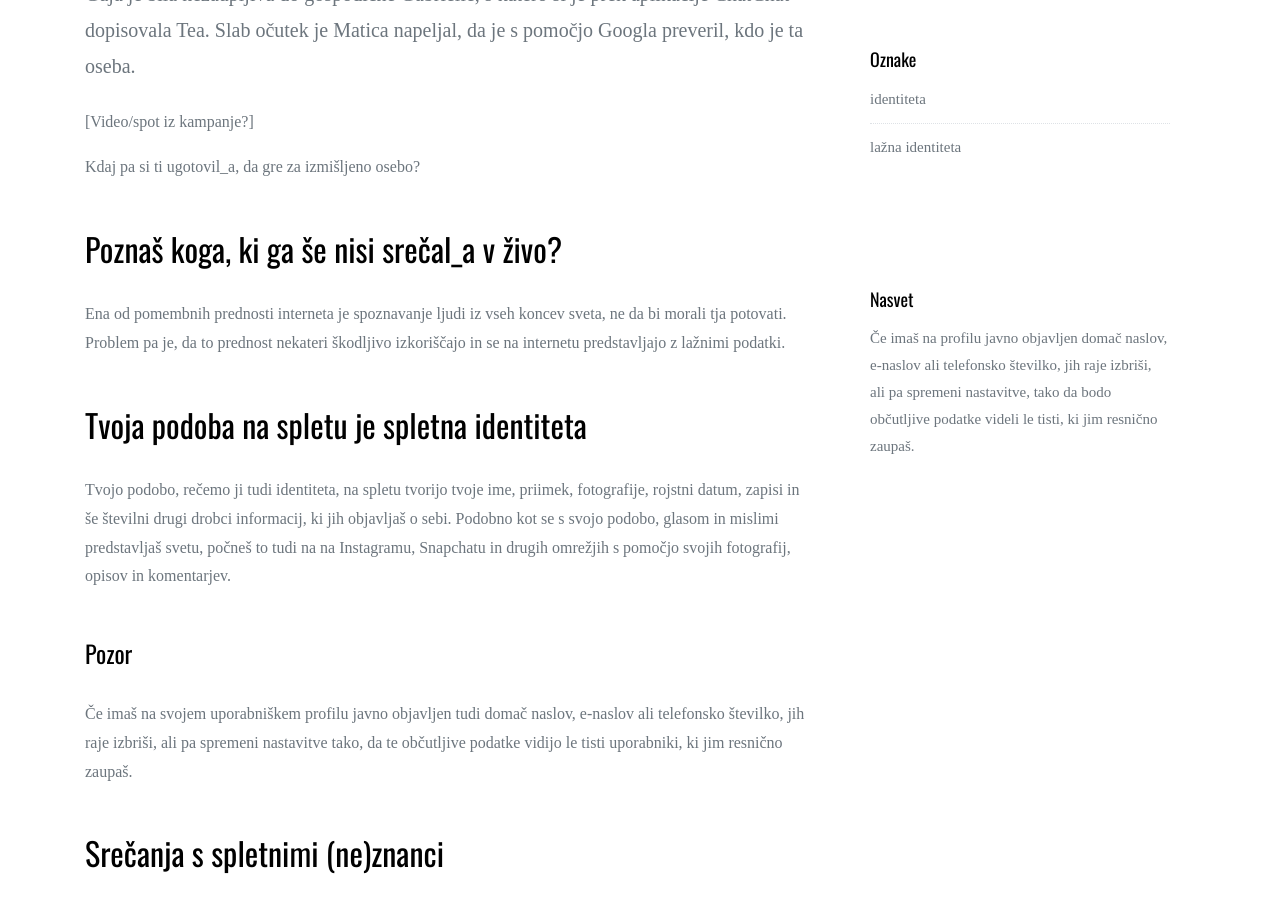
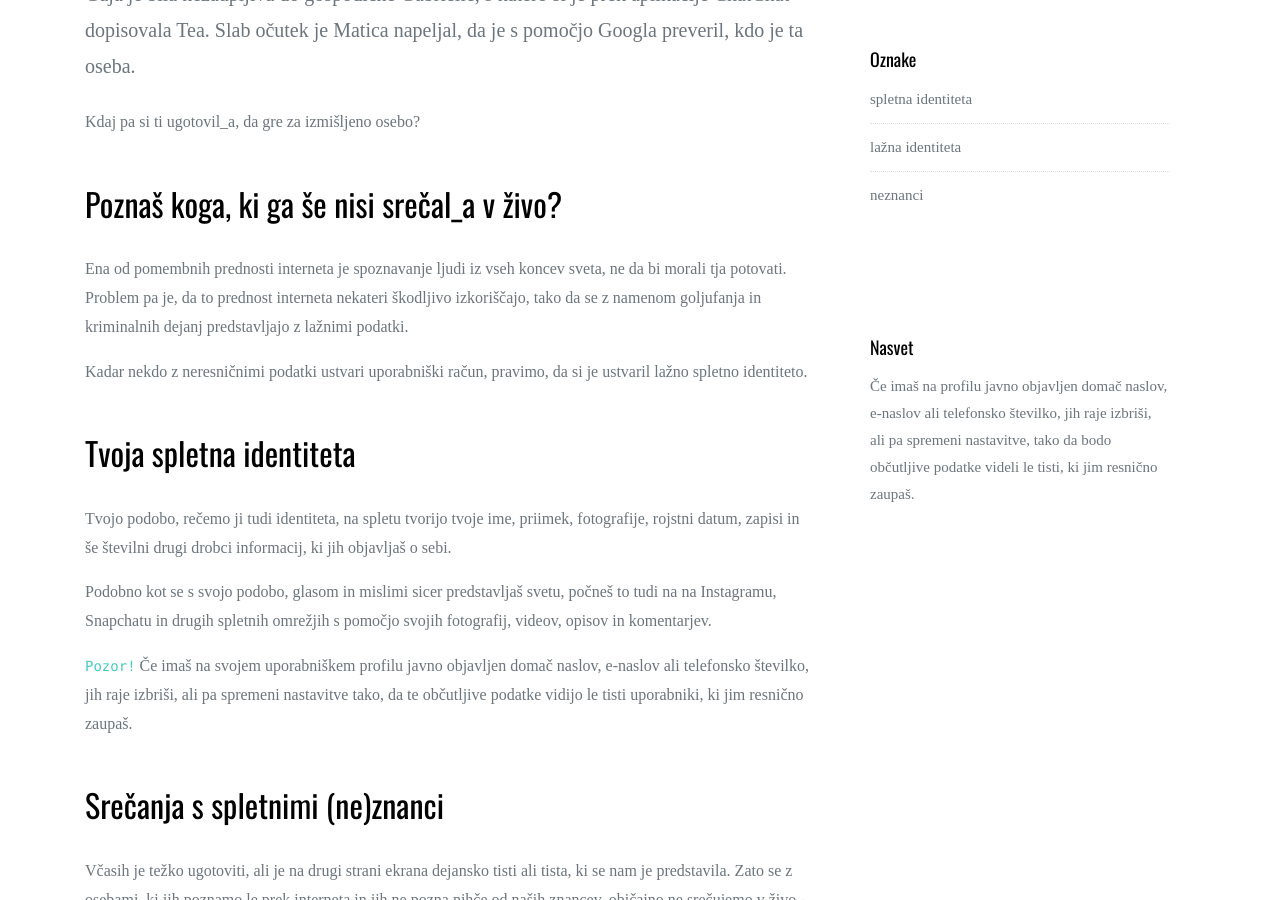
Before and after one commit to codeweeksi/gajin-svet, a Jekyll site: the page built from _posts/2018-07-04-cetrta-lekcija.md, in a window 1280 px wide and 900 px high, scrolled down 686 px. Built offline with Jekyll 4.4.1, drawn with Linux system fonts in a browser that asks for light colours; some web fonts are replaced; comment, search, counter and statistics services are not loaded; some of the changed text lies outside the part shown.

Commit message:
edited text

```diff
--- a/_posts/2018-07-04-cetrta-lekcija.md
+++ b/_posts/2018-07-04-cetrta-lekcija.md
@@ -4,29 +4,31 @@ title:  "4. Zakaj je Gaja podvomila v gospodično Gabriello?"
 permalink: /vadnica/lekcije/zakaj-je-gaja-podvomila-v-gospodicno-gabriello/
 image: assets/images/zaslon-agencija-reality.jpg
 date:   2018-07-04 19:00:02 +0200
-tags: [identiteta, lažna identiteta]
+tags: [spletna identiteta, lažna identiteta, neznanci]
 excerpt: Gaja je bila nezaupljiva do gospodične Gabrielle, s katero si je prek aplikacije ChatChat dopisovala Tea. Slab očutek je Matica napeljal, da je s pomočjo Googla preveril, kdo je ta oseba.
 special_tip: Če imaš na profilu javno objavljen domač naslov, e-naslov ali telefonsko številko, jih raje izbriši, ali pa spremeni nastavitve, tako da bodo občutljive podatke videli le tisti, ki jim resnično zaupaš.
 ---
-[Video/spot iz kampanje?]
 
 Kdaj pa si ti ugotovil_a, da gre za izmišljeno osebo?
 
 ## Poznaš koga, ki ga še nisi srečal_a v živo?
-Ena od pomembnih prednosti interneta je spoznavanje ljudi iz vseh koncev sveta, ne da bi morali tja potovati. Problem pa je, da to prednost nekateri škodljivo izkoriščajo in se na internetu predstavljajo z lažnimi podatki.
+Ena od pomembnih prednosti interneta je spoznavanje ljudi iz vseh koncev sveta, ne da bi morali tja potovati. Problem pa je, da to prednost interneta nekateri škodljivo izkoriščajo, tako da se z namenom goljufanja in kriminalnih dejanj predstavljajo z lažnimi podatki.
 
-## Tvoja podoba na spletu je spletna identiteta
-Tvojo podobo, rečemo ji tudi identiteta, na spletu tvorijo tvoje ime, priimek, fotografije, rojstni datum, zapisi in še številni drugi drobci informacij, ki jih objavljaš o sebi. Podobno kot se s svojo podobo, glasom in mislimi predstavljaš svetu, počneš to tudi na na Instagramu, Snapchatu in drugih omrežjih s pomočjo svojih fotografij, opisov in komentarjev.
+Kadar nekdo z neresničnimi podatki ustvari uporabniški račun, pravimo, da si je ustvaril lažno spletno identiteto.
 
-#### Pozor
-Če imaš na svojem uporabniškem profilu javno objavljen tudi domač naslov, e-naslov ali telefonsko številko, jih raje izbriši, ali pa spremeni nastavitve tako, da te občutljive podatke vidijo le tisti uporabniki, ki jim resnično zaupaš.
+## Tvoja spletna identiteta
+Tvojo podobo, rečemo ji tudi identiteta, na spletu tvorijo tvoje ime, priimek, fotografije, rojstni datum, zapisi in še številni drugi drobci informacij, ki jih objavljaš o sebi.
+
+Podobno kot se s svojo podobo, glasom in mislimi sicer predstavljaš svetu, počneš to tudi na na Instagramu, Snapchatu in drugih spletnih omrežjih s pomočjo svojih fotografij, videov, opisov in komentarjev.
+
+`Pozor!` Če imaš na svojem uporabniškem profilu javno objavljen domač naslov, e-naslov ali telefonsko številko, jih raje izbriši, ali pa spremeni nastavitve tako, da te občutljive podatke vidijo le tisti uporabniki, ki jim resnično zaupaš.
 
 ## Srečanja s spletnimi (ne)znanci
-Včasih je težko ugotoviti, ali je na drugi strani ekrana dejansko tista oseba, ki se nam predstavlja. Zato se z osebami, ki jih poznamo le prek svetovnega spleta in jih ne pozna nihče od naših znancev, običajno ne srečujemo v živo - ne glede na to kako pomemben je za nas sestanek z njo ali njim. <3
+Včasih je težko ugotoviti, ali je na drugi strani ekrana dejansko tisti ali tista, ki se nam je predstavila. Zato se z osebami, ki jih poznamo le prek interneta in jih ne pozna nihče od naših znancev, običajno ne srečujemo v živo - ne glede na to kako pomemben je za nas sestanek z njo ali njim. :heartpulse:
 
 Če pa se ne moreš upreti srečanju, potem poskrbi, da se dobita na javnem mestu po tvoji izbiri - izberi tak kraj, kjer bo v okolici tudi veliko drugih ljudi.
 
 
 ---
 ## Izziv
-Sošolca ali sošolko prosi, da v Google vpiše tvoje ime in ti opiše tvojo spletno identiteto. Pokaže naj ti tudi fotografije, ki jih je našel_a.
+Sošolca ali sošolko prosi, da v Google vpiše tvoje ime in ti nato opiše tvojo spletno identiteto. Pokaže naj ti tudi fotografije, ki jih je našel_a. Te je kaj presenetilo?
```
